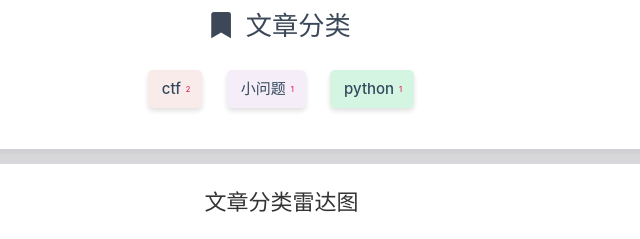
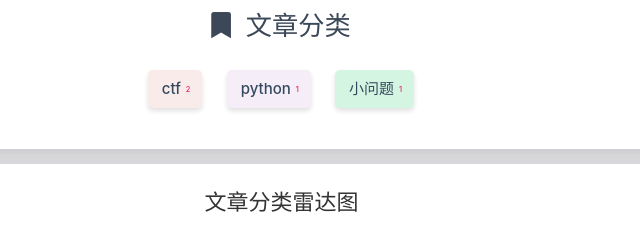
Before and after one commit to meteoxs/meteoxs.github.io, a plain HTML site: page categories/index.html in a window 1280 px wide. Shown: the part 446-685 px from the top of the page, 359-999 px from the left. Drawn offline with nearby package versions, Linux system fonts and the light colour scheme; some packages are replaced by stand-ins of ours; a script that the page names is missing.

Commit message:
Site updated: 2020-08-05 22:33:58

```diff
--- a/categories/index.html
+++ b/categories/index.html
@@ -306,19 +306,19 @@
                 </a>
 
 
-                <a href="/categories/%E5%B0%8F%E9%97%AE%E9%A2%98/" title="小问题: 1">
+                <a href="/categories/python/" title="python: 1">
                     <span class="chip center-align waves-effect waves-light
                              chip-default "
-                            style="background-color: #F5EEF8;">小问题
+                            style="background-color: #F5EEF8;">python
                         <span class="tag-length">1</span>
                     </span>
                 </a>
 
 
-                <a href="/categories/python/" title="python: 1">
+                <a href="/categories/%E5%B0%8F%E9%97%AE%E9%A2%98/" title="小问题: 1">
                     <span class="chip center-align waves-effect waves-light
                              chip-default "
-                            style="background-color: #D5F5E3;">python
+                            style="background-color: #D5F5E3;">小问题
                         <span class="tag-length">1</span>
                     </span>
                 </a>
@@ -366,7 +366,7 @@
                     color: '#3C4858'
                 }
             },
-            indicator: [{"name":"ctf","max":3},{"name":"小问题","max":3},{"name":"python","max":3}],
+            indicator: [{"name":"ctf","max":3},{"name":"python","max":3},{"name":"小问题","max":3}],
             nameGap: 5,
             center: ['50%','55%'],
             radius: '66%'
```
Also changed, not shown: about/index.html (+1 -1 lines), categories/ctf/index.html (+4 -4 lines), categories/python/index.html (+6 -6 lines), categories/小问题/index.html (+6 -6 lines), 1 other file.
